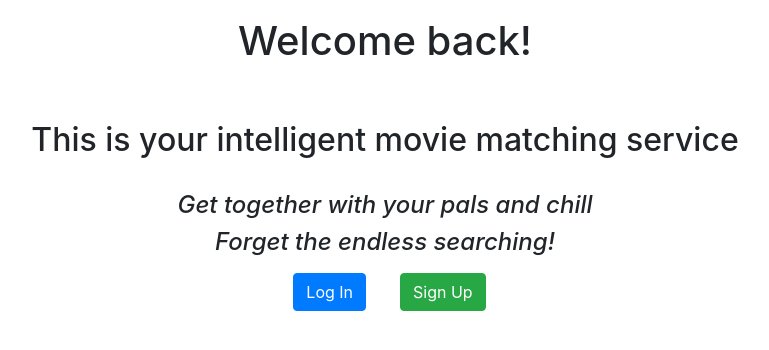
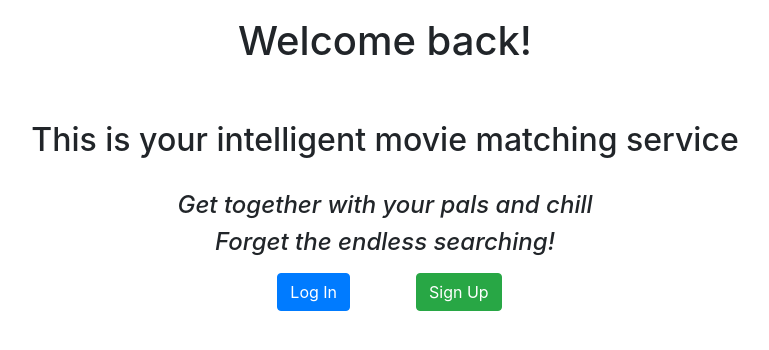
Before and after one commit to nickykitchingman/flickpick, a Flask app: page / in a window 1280 px wide. Shown: the part 325-675 px from the top of the page, without its empty margins (255-1024 px from the left). Run offline with Flask 2, Linux system fonts and the light colour scheme; parts of the project's set-up code (start-up, migrations or seed data) failed here and were passed over; some libraries are stand-ins or nearby versions.

Commit message:
bug fix login / signup button display

```diff
--- a/app/templates/index.html
+++ b/app/templates/index.html
@@ -36,12 +36,12 @@
   <!-- Sign up / Login -->
   {% if not g.user %}
   <div class="row mb-3">
-    <div class="col-1 ml-auto">
+    <div class="col-1 ml-auto mr-3">
       <a href="{{ url_for('auth.login') }}">
         <input type="button" class="btn btn-primary" value="Log In">
       </a>
     </div>
-    <div class="col-1 mr-auto">
+    <div class="col-1 mr-auto ml-3">
       <a href="{{ url_for('auth.register') }}">
         <input type="button" class="btn btn-success" value="Sign Up">
       </a>
```
